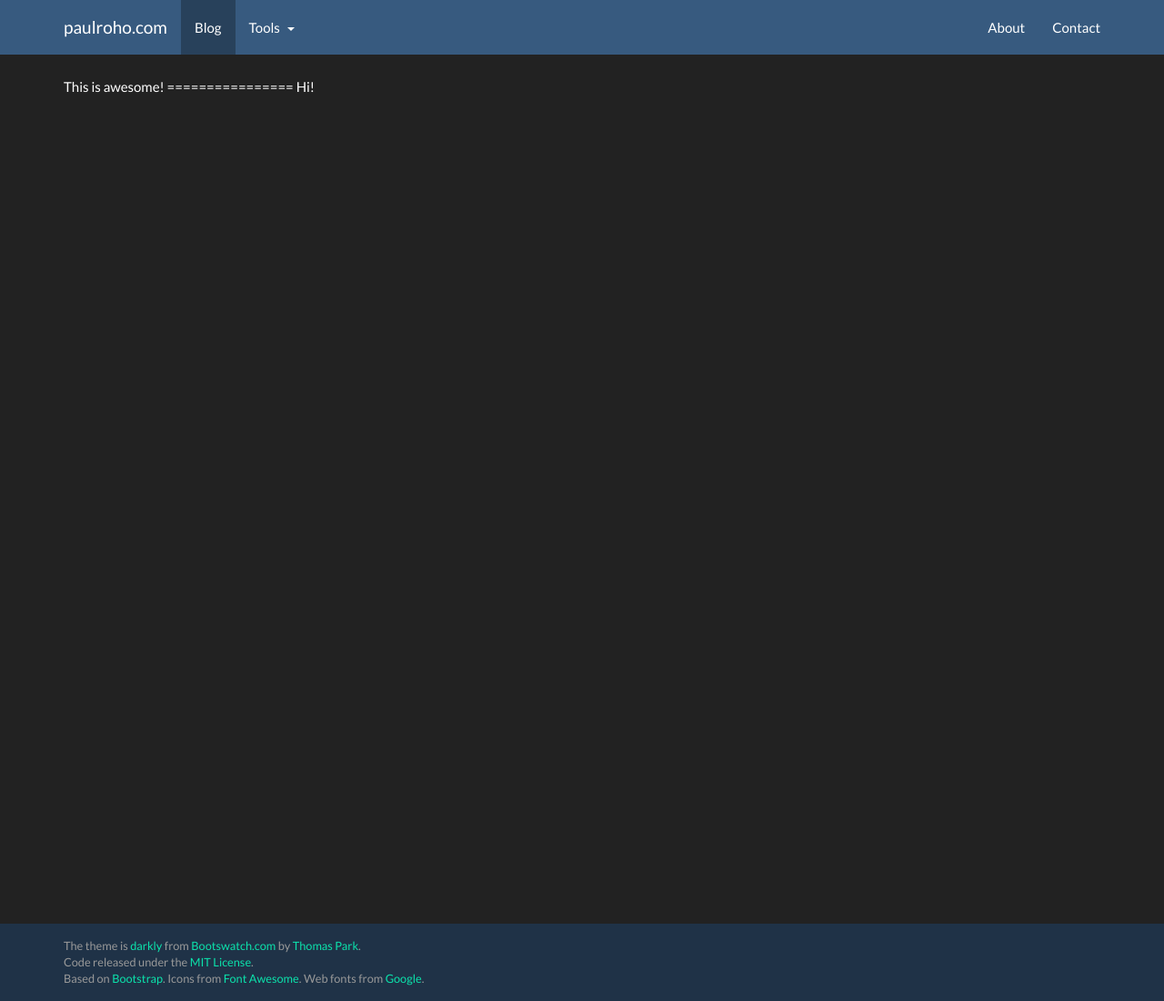
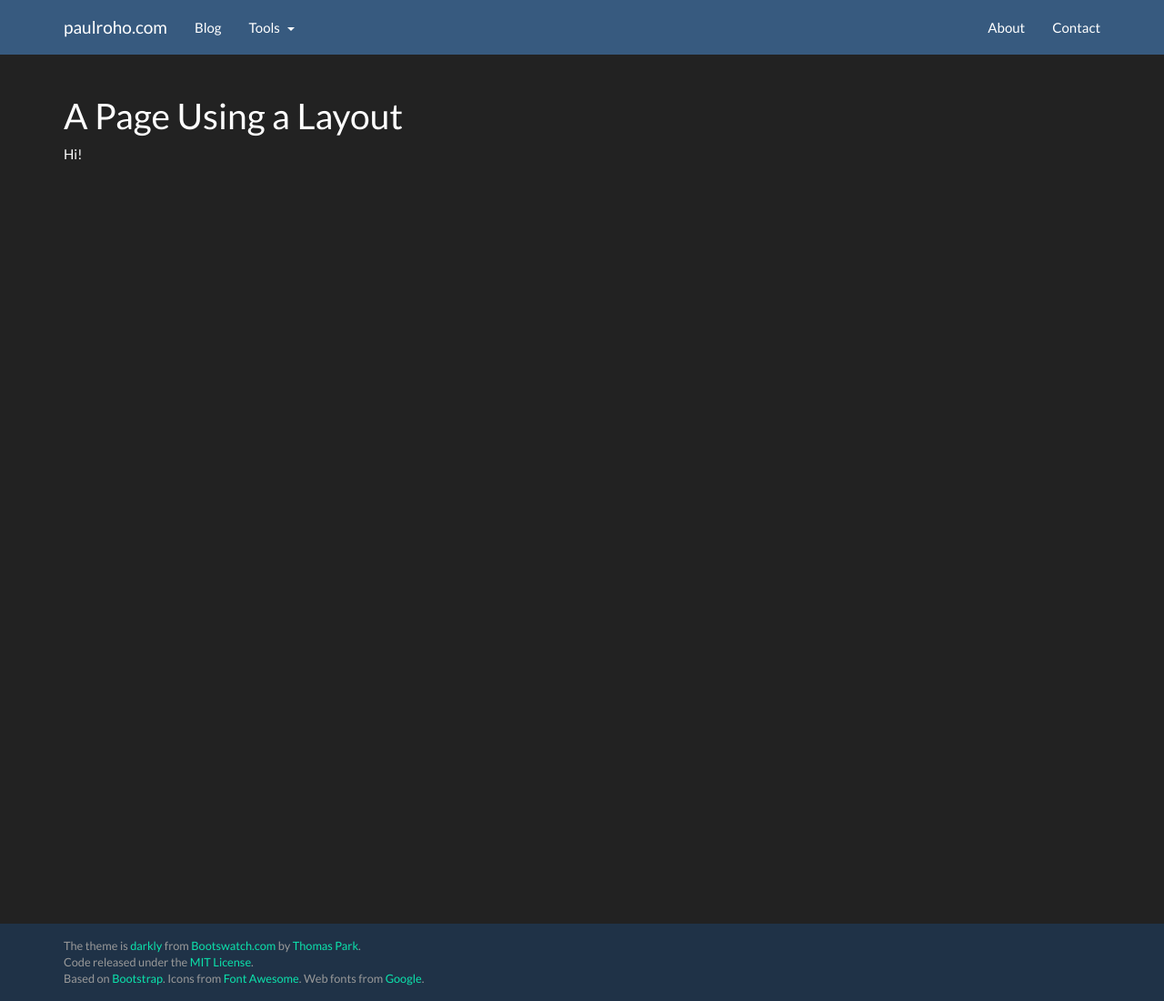
Before and after one commit to paulroho/paulroho.github.io, a Jekyll site: the page built from index.withlayout.html, in a window 1280 px wide and 1100 px high. Shown: the whole window at 91% size. Built offline with Jekyll 4.4.1, drawn with Linux system fonts in a browser that asks for light colours; nearby versions of some CDN libraries.

Commit message:
Some change

```diff
--- a/index.withlayout.html
+++ b/index.withlayout.html
@@ -1,9 +1,7 @@
 ---
-layout: post
-title: My First Post
+layout: default
 ---
 
-This is awesome!
-================
+<h1>A Page Using a Layout</h1>
 
-Hi!
+<p>Hi!</p>
```
